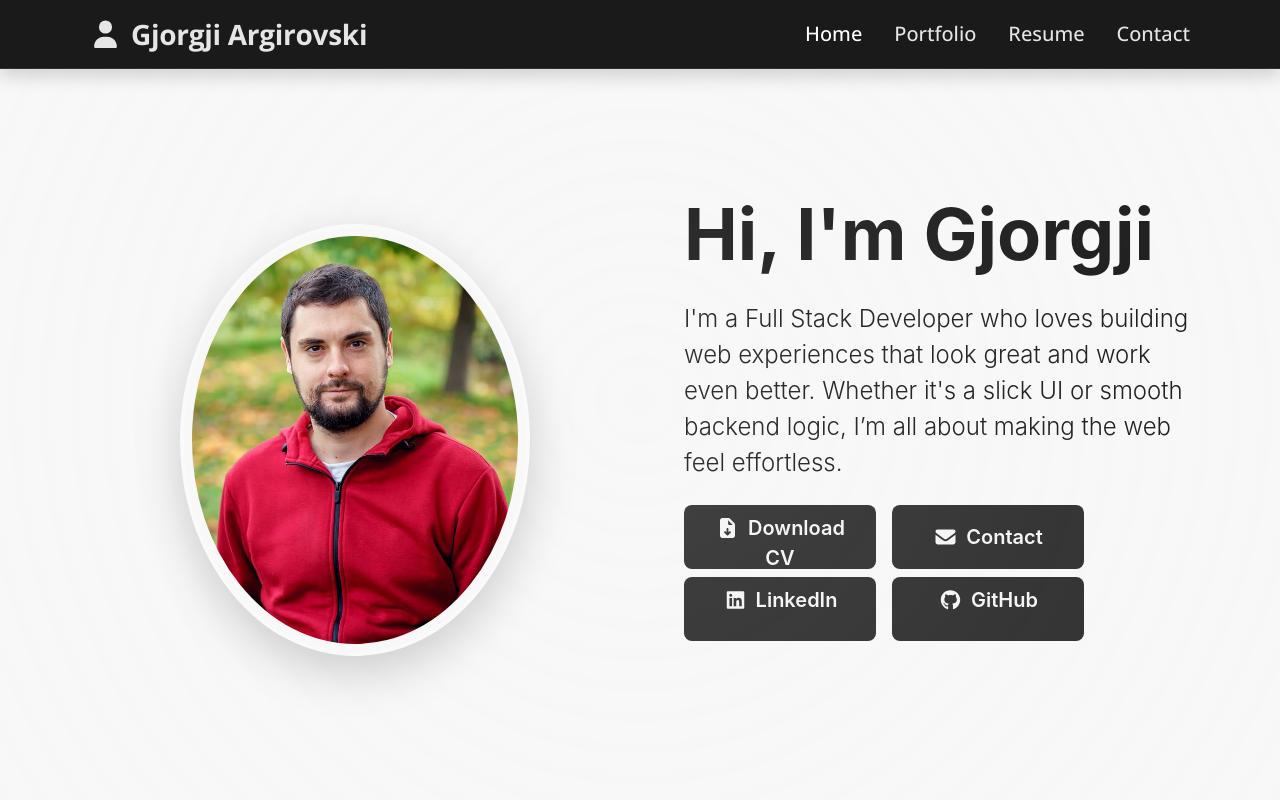
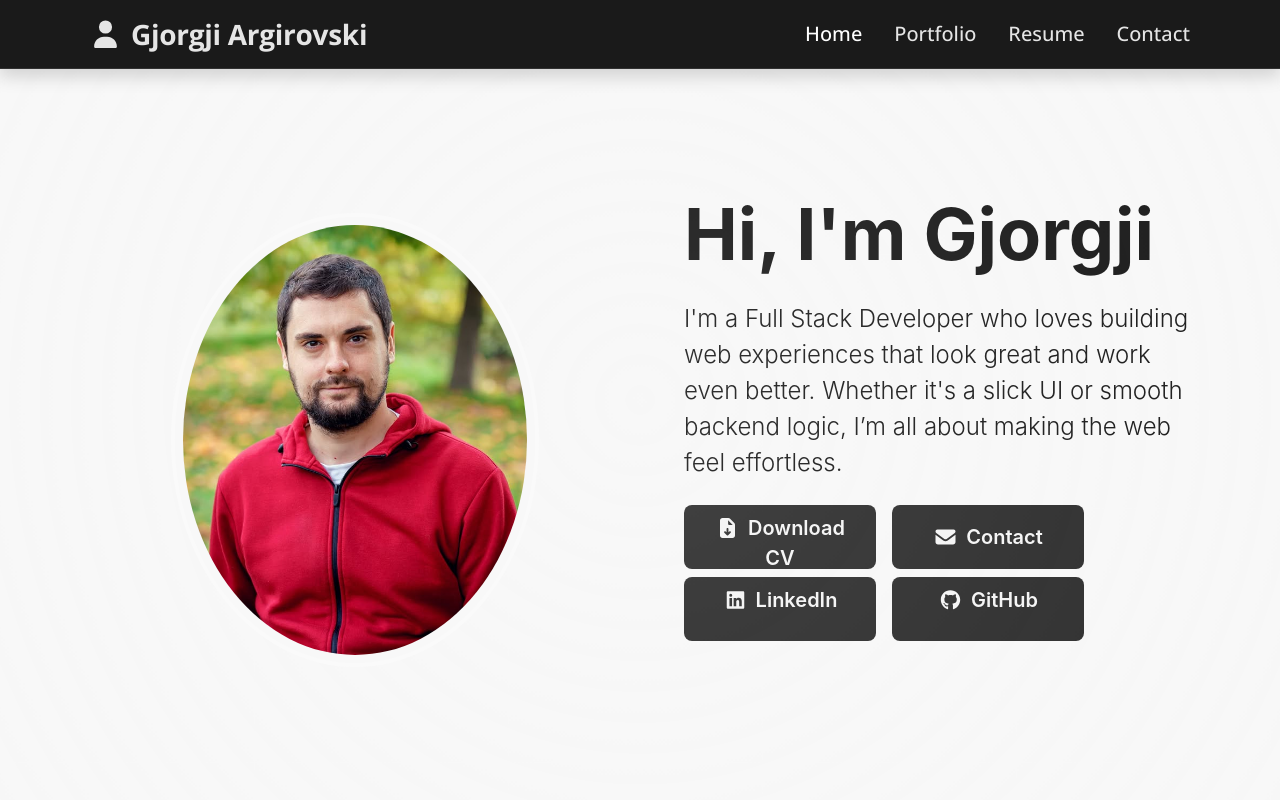
Before and after one commit to argirowski/ArgirovskiPortfolio, a React (Create React App) app: page / in a window 1280 px wide. Shown: the top 800 px of the page. Built offline with nearby package versions, Linux system fonts and the light colour scheme.

Commit message:
Fixing the image

```diff
--- a/src/components/HomePage/HomePage.css
+++ b/src/components/HomePage/HomePage.css
@@ -6,8 +6,22 @@
 }
 
 .profile-image {
-  max-width: 21.875rem;
+  max-width: 23rem;
   width: 100%;
+  border: 0.25rem solid rgba(255, 255, 255, 0.2);
+  transition: transform 0.25s ease, box-shadow 0.25s ease;
+  background-color: #f8f8f8;
+  padding: 0.5rem;
+}
+
+.profile-image-container {
+  position: relative;
+  display: inline-block;
+}
+
+.profile-image:hover {
+  transform: scale(1.015);
+  box-shadow: 0 0.75rem 1.5rem rgba(0, 0, 0, 0.15);
 }
 
 .home-btn-download {
@@ -63,24 +77,6 @@
   transform: scale(1.1);
 }
 
-/* Profile Image Styling */
-.profile-image-container {
-  position: relative;
-  display: inline-block;
-}
-
-.profile-image {
-  border: 0.25rem solid rgba(255, 255, 255, 0.2);
-  transition: all 0.3s ease;
-  background-color: #f8f8f8;
-  padding: 0.5rem;
-}
-
-.profile-image:hover {
-  transform: scale(1.05);
-  box-shadow: 0 1.25rem 2.5rem rgba(0, 0, 0, 0.3);
-}
-
 @media (max-width: 991.98px) {
   .text-content .d-flex.flex-column {
     align-items: center !important;
--- a/src/components/HomePage/HomePage.tsx
+++ b/src/components/HomePage/HomePage.tsx
@@ -18,7 +18,7 @@ const HomePage: React.FC<HomePageProps> = ({ onNavClick }) => {
               <img
                 src={profileImage}
                 alt="Gjorgji Argirovski"
-                className="img-fluid rounded-circle shadow-lg profile-image"
+                className="img-fluid rounded-circle profile-image"
               />
             </div>
           </Col>
```
